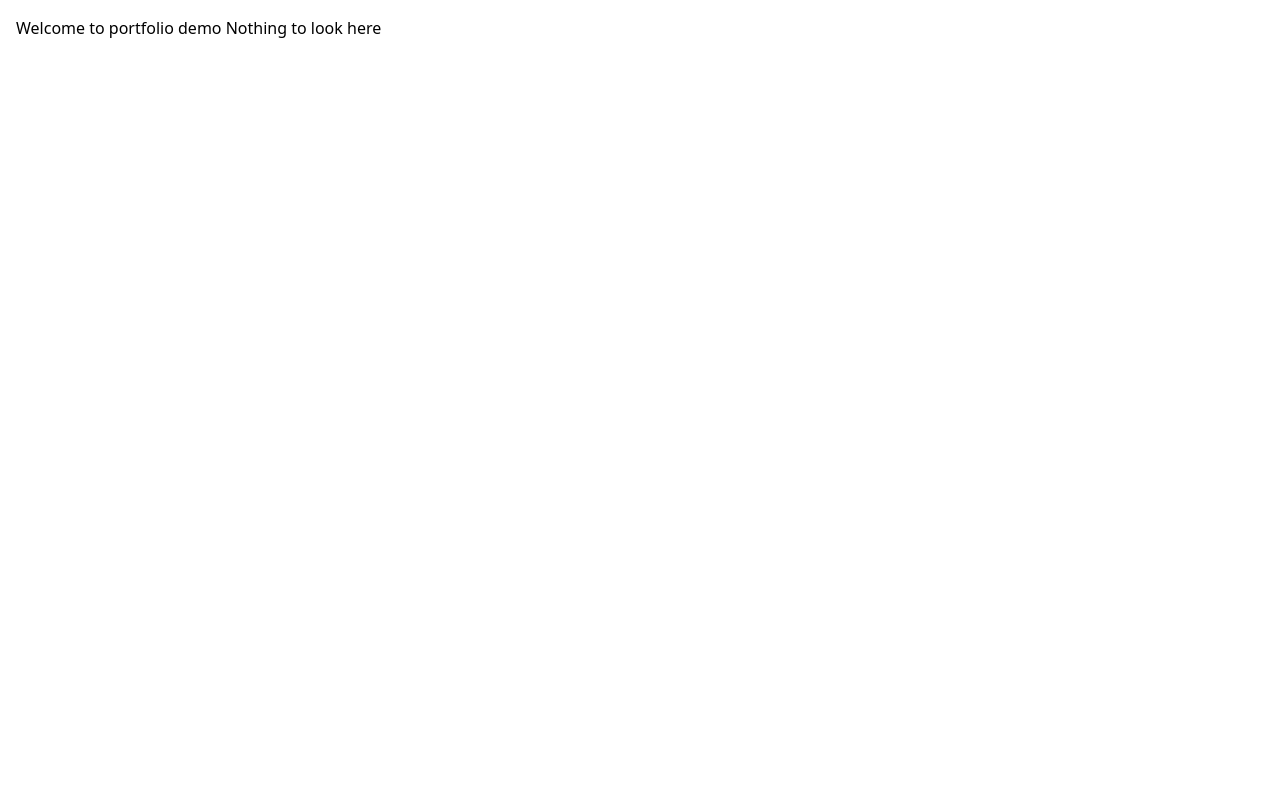
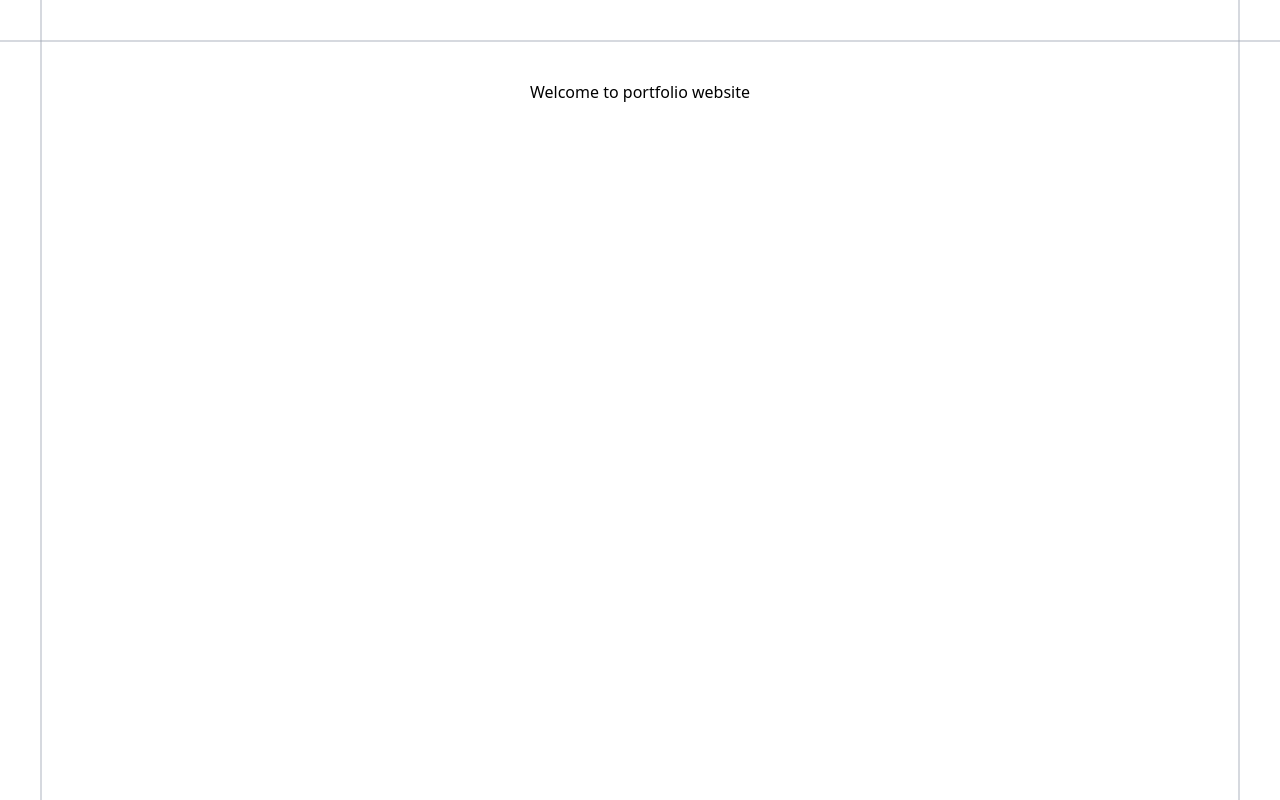
Before and after one commit to Shikhar0895/portfolio_website, a Next.js app: page / in a window 1280 px wide. Built offline with nearby package versions, Linux system fonts and the light colour scheme.

Commit message:
Build n push (#3)
this commit is to test whether the build and push image ghcr succeeds or not

```diff
--- a/app/page.tsx
+++ b/app/page.tsx
@@ -1,8 +1,27 @@
-export default function Home() {
+import React from "react";
+
+function GridContainer({ children}: { children: React.ReactNode }) {
   return (
-    <div className="p-4">
-      Welcome to portfolio demo
-      Nothing to look here
+    <div className="min-h-screen min-w-screen relative">
+      <div className="h-full w-0.5 bg-gray-400 absolute z-20 top-0 left-[40px]  opacity-40  "></div>
+      <div className="h-full w-0.5 bg-gray-400 absolute z-20 top-0 right-[40px]  opacity-40 "></div>
+      <div className="h-0.5 w-screen bg-gray-400 absolute z-20 top-10 opacity-40 "></div>
+      <div className="w-full h-full absolute px-10 pt-10">
+        {children}
+      </div>
+
     </div>
   );
 }
+
+export default function Home() {
+  return (
+    <GridContainer>
+      <div className="max-w-3xl mx-auto pt-10 text-center ">
+        Welcome to portfolio website
+      </div>
+
+    </GridContainer>
+
+  );
+}
--- a/package.json
+++ b/package.json
@@ -8,7 +8,7 @@
     "start": "next start",
     "lint": "eslint .",
     "lint:fix": "eslint . --fix",
-    "prepare": "husky"
+    "prepare": "husky || true"
   },
   "dependencies": {
     "@next/swc-linux-x64-gnu": "^16.1.6",
```
Also changed, not shown: 2 other files (tests, documents, lock files or other folders).
